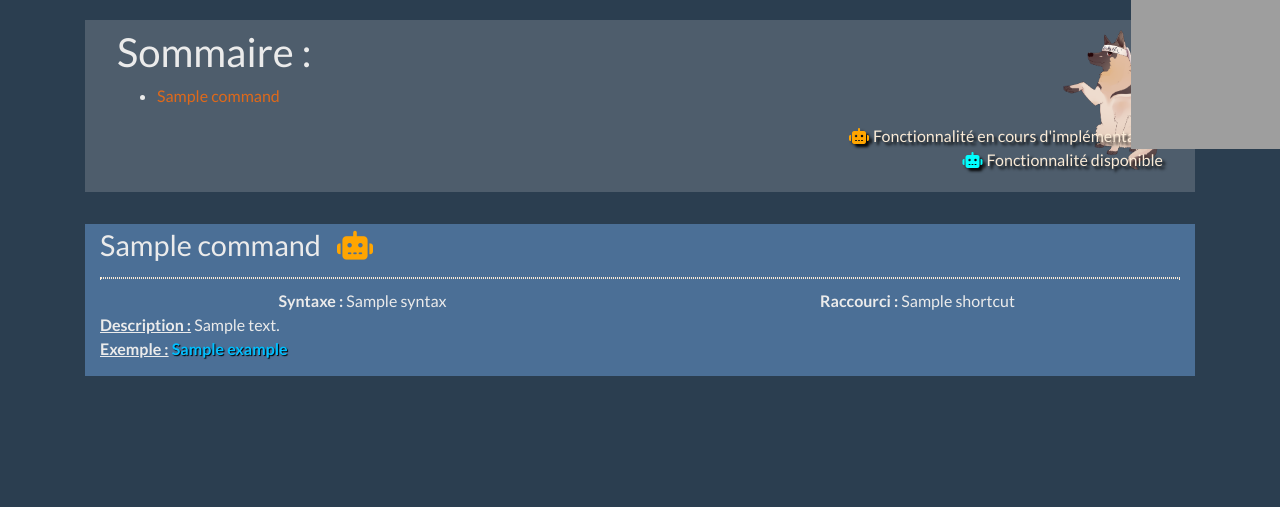
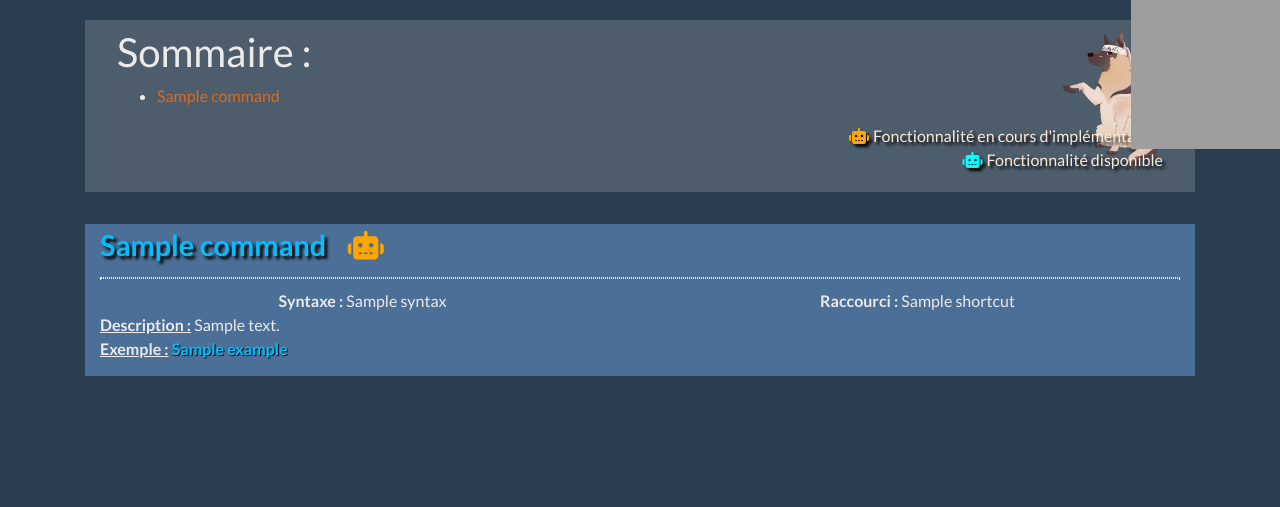
Before and after one commit to Flawxy/onegAI-site, a Symfony app: template templates/doc/index.html.twig in a window 1280 px wide. Shown: the part 48-555 px from the top of the page. Run offline with Twig, Linux system fonts and the light colour scheme; the template is opened without the code that fills it: most values are stand-ins (such as "Sample title", 1, 10 or a date in 2020); some libraries are stand-ins or nearby versions; grey boxes are pictures that could not be loaded.

Commit message:
Minor CSS changes

```diff
--- a/public/css/style.css
+++ b/public/css/style.css
@@ -137,3 +137,9 @@ span.fas.fa-plus {
     background-color: rgba(255, 255, 255, 0.7);
     border-radius: 40%;
 }
+
+.commandName {
+    color: deepskyblue;
+    text-shadow: 3px 3px 3px rgb(0,0,0);
+    font-weight: bold;
+}
--- a/templates/doc/index.html.twig
+++ b/templates/doc/index.html.twig
@@ -50,7 +50,9 @@
         {% endif %}
         <div id="entry{{ entry.id }}" class="container paragraph">
             <div class="row">
-                <span class="headerParagraph col">{{ entry.command | capitalize }}<span class="fas fa-robot ml-3" style="color: {% if entry.wip %}orange{% else %}cyan{% endif %}" title="{% if entry.wip %}WIP{% else %}WORKING{% endif %}"></span>
+                <span class="headerParagraph col">
+                    <span class="commandName">{{ entry.command | capitalize }}</span>
+                    <span class="fas fa-robot ml-3" style="color: {% if entry.wip %}orange{% else %}cyan{% endif %}" title="{% if entry.wip %}WIP{% else %}WORKING{% endif %}"></span>
                     {% if app.user %}
                         <a href="{{ path('doc_edit', {'id': entry.id}) }}"><span class="fas fa-edit adminIcon"></span></a>
                     {% endif %}
```
